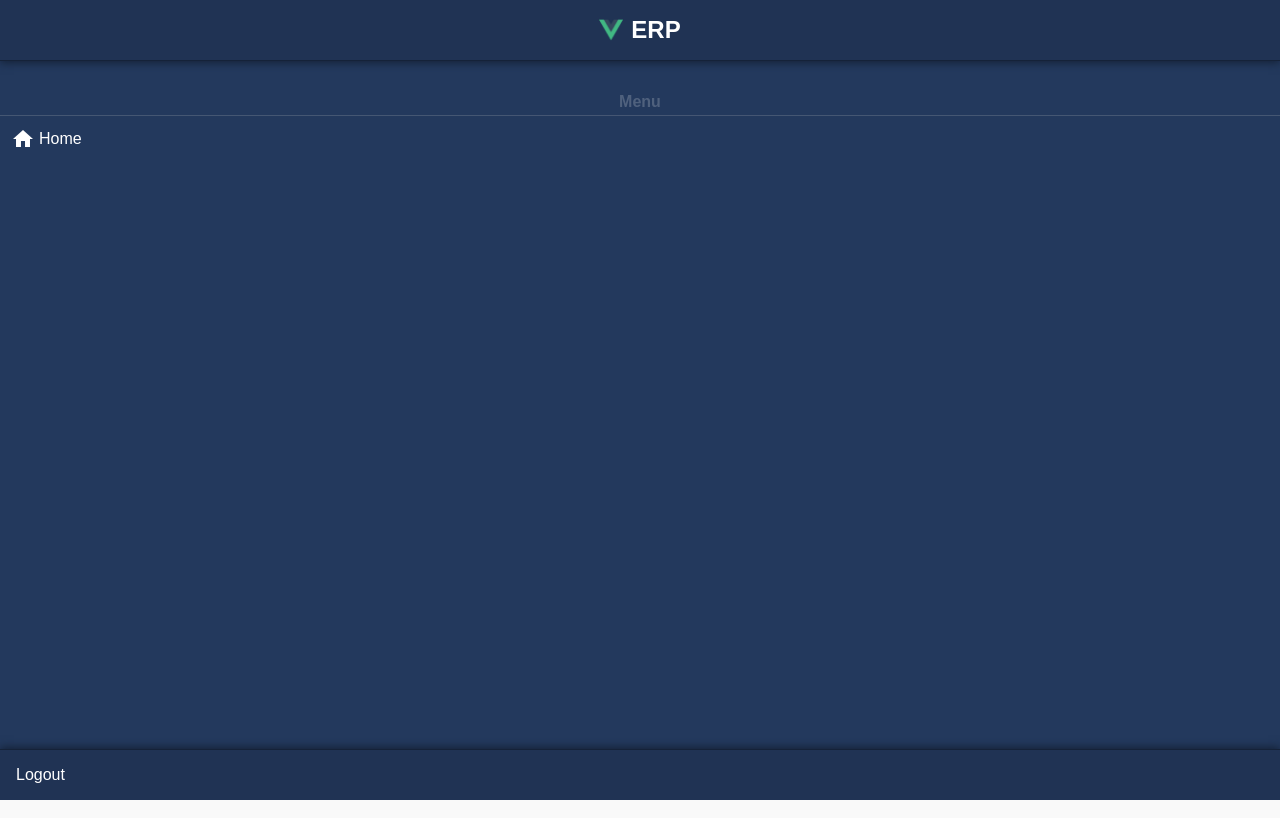
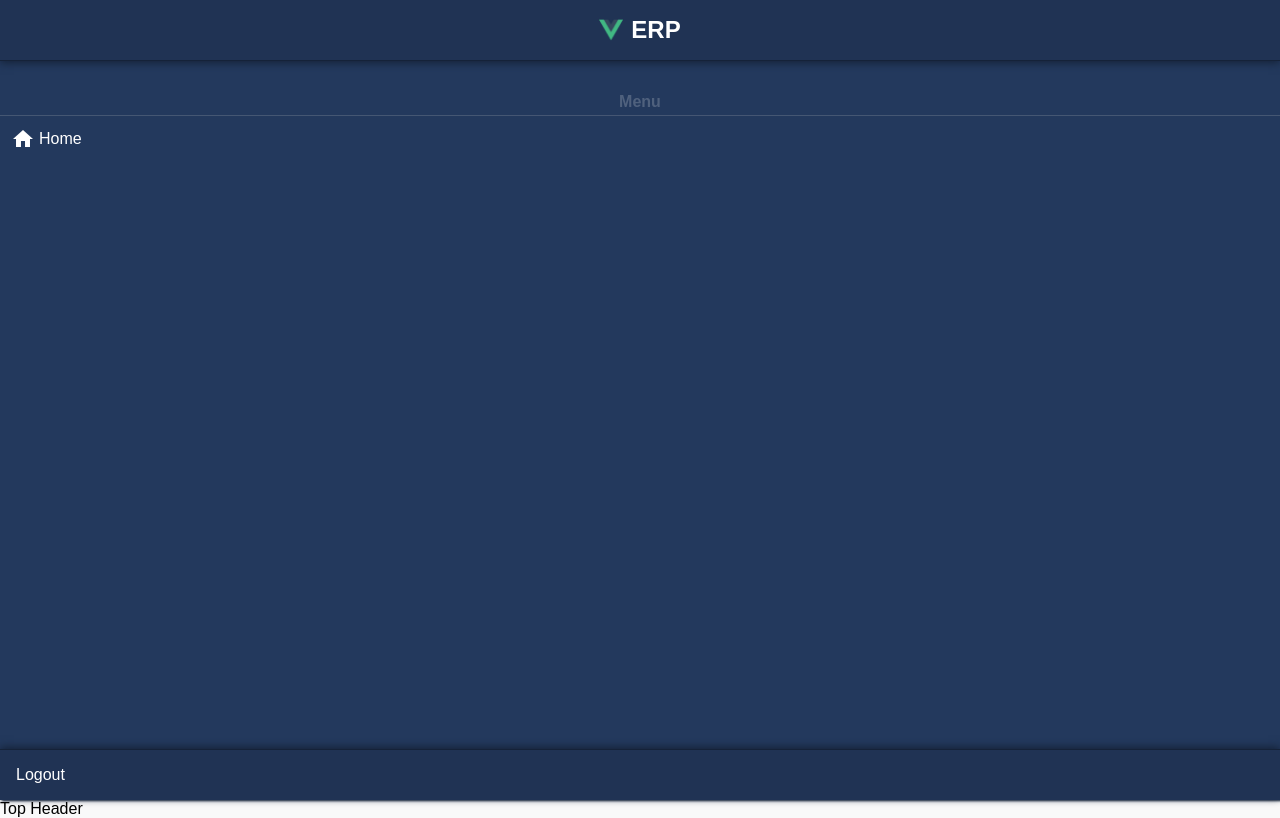
Before and after one commit to MMK-13/erp-front, a Vue app: page / in a window 1280 px wide. Built offline with nearby package versions, Linux system fonts and the light colour scheme; a web font is replaced by a local one.

Commit message:
Create TopHeader component and add it in DashboardView

```diff
--- /dev/null
+++ b/src/components/TopHeader.vue
@@ -0,0 +1,15 @@
+<template>
+	<div class="header">
+		Top Header
+	</div>
+</template>
+
+<script>
+	export default {
+		name: 'TopHeader',
+	}
+</script>
+
+<style scoped>
+
+</style>
--- a/src/views/DashboardView.vue
+++ b/src/views/DashboardView.vue
@@ -1,18 +1,21 @@
 <template>
 	<LayoutContainer>
 		<SideBar />
+		<TopHeader />
 	</LayoutContainer>
 </template>
 
 <script>
+	import LayoutContainer from '@/components/LayoutContainer'
 	import SideBar from '@/components/SideBar'
-	import LayoutContainer from '@/components/LayoutContainer'
+	import TopHeader from '@/components/TopHeader'
 
 	export default {
 		name: 'DashboardView',
 		components: {
 			SideBar,
 			LayoutContainer,
+			TopHeader,
 		}
 	}
 </script>
```
